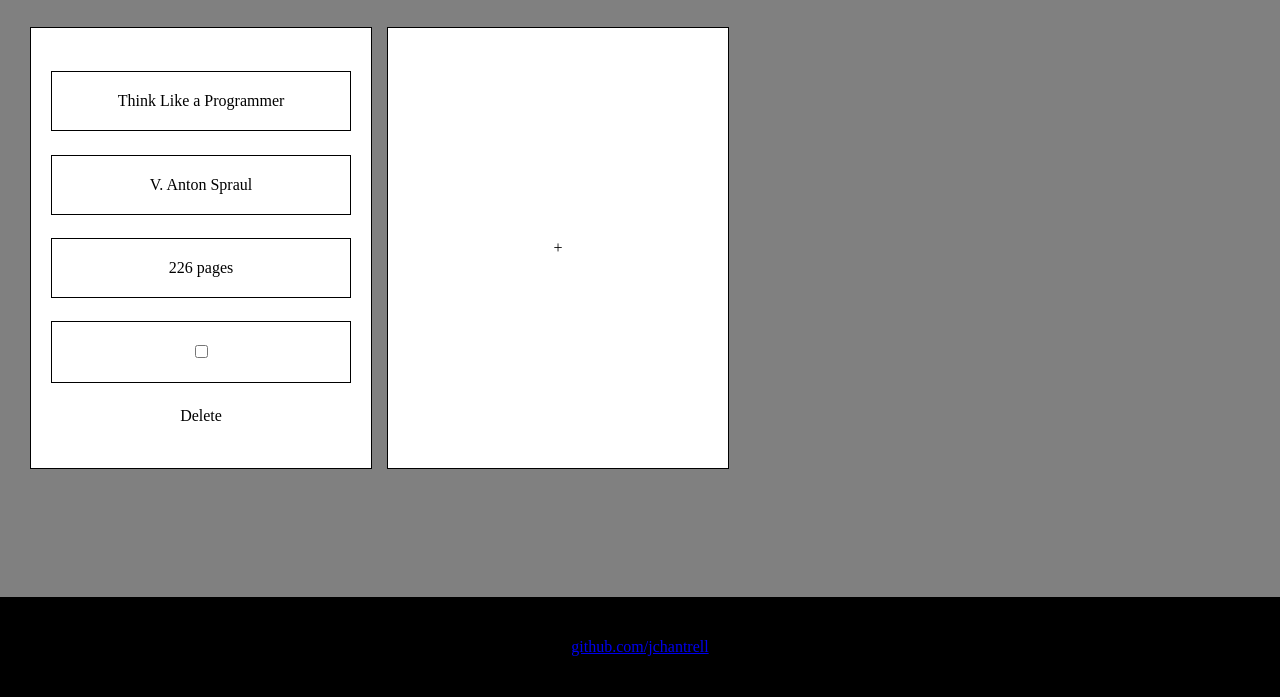
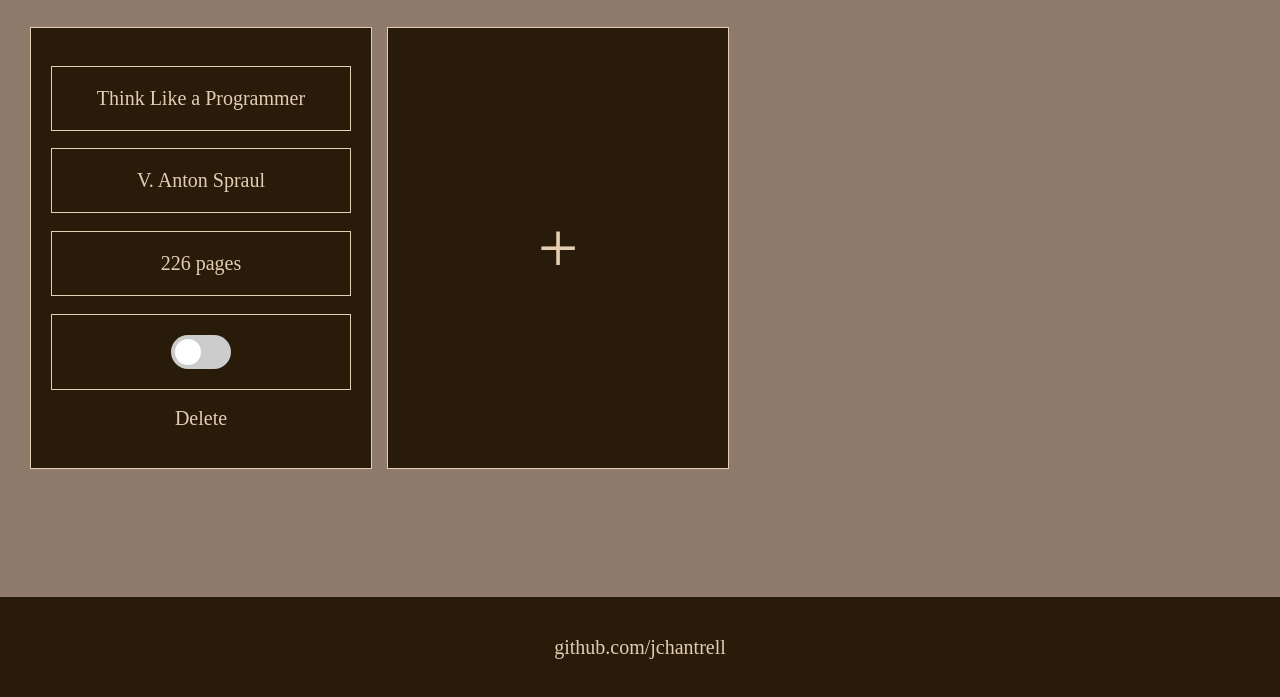
Before and after one commit to jchantrell/library, a plain HTML site: page index.html in a window 1280 px wide. Shown: the part 103-800 px from the top of the page. Drawn offline with Linux system fonts and the light colour scheme.

Commit message:
Changed overall theme, minor styling changes

```diff
--- a/styles.css
+++ b/styles.css
@@ -11,9 +11,18 @@ body {
     justify-content: space-between;
 }
 
+input:focus::placeholder {
+    color: transparent;
+  }
+
+a:hover, a:visited, a:link, a:active {
+    text-decoration: none !important;
+    color: #e3cdb3;
+}
+
 .navbar, .footer {
-    background: black;
-    color: white;
+    background: #291b0a;
+    color: #e3cdb3;
     height: 100px;
     flex-shrink: 0;
 }
@@ -21,10 +30,12 @@ body {
 .navbar {
     margin-bottom: auto;
     width: 100%;
+    font-size: 30px;
 }
 
 .footer {
     margin-top: auto;
+    font-size: 20px;
 }
 
 .content {
@@ -35,7 +46,7 @@ body {
 .library {
     display: flex;
     align-content: flex-start;
-    background: grey;
+    background: #8e7b6b;
     gap: 15px;
     padding: 30px;
     flex-wrap: wrap;
@@ -45,7 +56,8 @@ body {
 }
 
 .book {
-    background: white;
+    background: #291b0a;
+    color: #e3cdb3;
     border-style: solid;
     flex: 0 1 0;
     flex-direction: column;
@@ -56,15 +68,13 @@ body {
     padding: 15px;
 }
 
-.new {
-
-}
 
 .title, .author, .pages, .read, .book {
     border-style: solid;
     border-width: 1px;
     text-align: center;
     padding: 20px;
+    font-size: 20px;
 }
 
 .navbar, .footer {
@@ -72,3 +82,71 @@ body {
     align-items: center;
     justify-content: center;
 }
+
+.new {
+    font-size: 72px;
+    -webkit-touch-callout: none;
+    -webkit-user-select: none;
+    -khtml-user-select: none;
+    -moz-user-select: none;
+    -ms-user-select: none;
+    user-select: none;
+}
+
+.button {
+    cursor: pointer;
+}
+
+.switch {
+    text-align: center;
+    position: relative;
+    display: inline-block;
+    width: 60px;
+    height: 34px;
+  }
+
+  .switch input {
+    opacity: 0;
+    width: 0;
+    height: 0;
+  }
+
+  .slider {
+    border-radius: 34px;
+    position: absolute;
+    cursor: pointer;
+    top: 0;
+    left: 0;
+    right: 0;
+    bottom: 0;
+    background-color: #ccc;
+    -webkit-transition: .4s;
+    transition: .4s;
+  }
+
+  .slider:before {
+    border-radius: 50%;
+    position: absolute;
+    content: "";
+    height: 26px;
+    width: 26px;
+    left: 4px;
+    bottom: 4px;
+    background-color: white;
+    -webkit-transition: .4s;
+    transition: .4s;
+  }
+
+  input:checked + .slider {
+    background-color: #2196F3;
+  }
+
+  input:focus + .slider {
+    box-shadow: 0 0 1px #2196F3;
+  }
+
+  input:checked + .slider:before {
+    -webkit-transform: translateX(26px);
+    -ms-transform: translateX(26px);
+    transform: translateX(26px);
+  }
```
